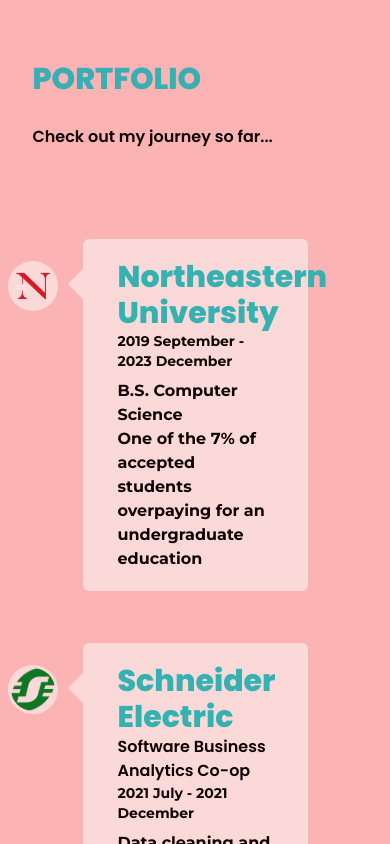
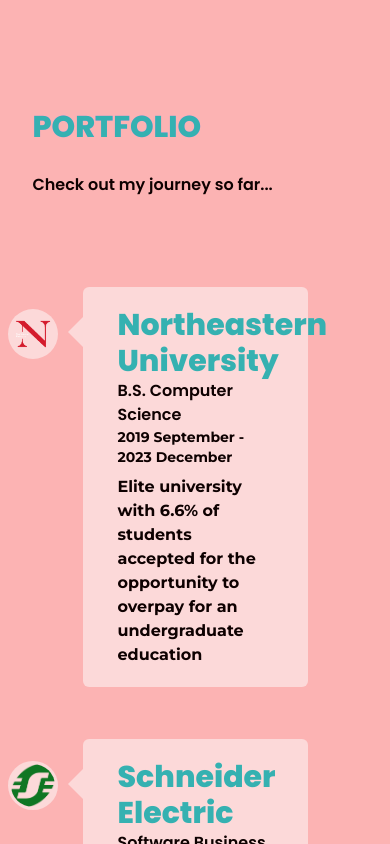
Before and after one commit to bobbyslug/bobbyslug.github.io, a React (Vite) app: page / in a window 390 px wide. Shown: the part 1156-2000 px from the top of the page. Built offline with nearby package versions, Linux system fonts and the light colour scheme.

Commit message:
update portfolio section descriptions

```diff
--- a/src/index.css
+++ b/src/index.css
@@ -417,51 +417,51 @@
 
 @media screen and (max-width: 2000px) {
   .animation-container {
-    height: 84%;
+    height: 88%;
   }
 }
 
 @media screen and (max-width: 1850px) {
   .animation-container {
-    height: 84%;
+    height: 88%;
   }
 }
 
 @media screen and (max-width: 1830px) {
   .animation-container {
-    height: 83%;
+    height: 87%;
   }
 }
 
-@media screen and (max-width: 1250px) {
+/* @media screen and (max-width: 1250px) {
   .animation-container {
-    height: 83%;
+    height: 87%;
   }
-}
+} */
 
 @media screen and (max-width: 1150px) {
   .animation-container {
-    height: 82%;
+    height: 90%;
   }
 }
 
 
 @media screen and (max-width: 900px) {
   .animation-container {
-    height: 83%;
+    height: 87%;
   }
 }
 
 @media screen and (max-width: 730px) {
   .animation-container {
     left: 0;
-    height: 83%;
+    height: 87%;
   }
 }
 
 @media screen and (max-width: 570px) {
   .animation-container {
-    height: 82%;
+    height: 86%;
   }
 }
 
--- a/src/scenes/about/index.tsx
+++ b/src/scenes/about/index.tsx
@@ -83,7 +83,7 @@
         <div className={'about-img grayson'} id="grayson"></div>
       </div> */}
       <MotionDiv
-        className="mx-auto flex w-3/6 flex-col gap-8 mt-12"
+        className="mx-auto flex w-3/6 flex-col gap-8 mt-24"
         setSelectedPage={setSelectedPage}
         selectedPage={SelectedPage.About}
       >
@@ -102,8 +102,9 @@
           selectedPage={SelectedPage.About}
           delay={0.2}
         >
-          I'm usually working on projects that serve my specific and personal quality-of-life needs and curiosities.
-          In my spare time I love playing music, taking photographs, and being a cat dad.
+          While there isn't much to see yet, my page is a constant work in progress so check back in soon, and contact me to say hi! I welcome any and all words of affirmation regarding the small UI delights that I may or may not have pulled all-nighters for.
+          In my spare time I play guitar, take photos, and rescue the mouse wand toy from my tiny friend, Grayson.
+          <br/>
           This website was built from scratch using React Typescript,
           Tailwind, and Framer Motion, and deployed with Cloudflare.
         </MotionDiv>
--- a/src/scenes/navbar/index.tsx
+++ b/src/scenes/navbar/index.tsx
@@ -61,13 +61,13 @@
                     theme={theme}
                   />
                   <Link
-                    page="About"
+                    page="Portfolio"
                     selectedPage={selectedPage}
                     setSelectedPage={setSelectedPage}
                     theme={theme}
                   />
                   <Link
-                    page="Portfolio"
+                    page="About"
                     selectedPage={selectedPage}
                     setSelectedPage={setSelectedPage}
                     theme={theme}
--- a/src/scenes/portfolio/index.tsx
+++ b/src/scenes/portfolio/index.tsx
@@ -25,7 +25,7 @@
       className={`${dark} secondary mx-auto justify-center py-36 transition duration-500`}
     >
       <MotionDiv
-        className="mx-auto flex w-5/6 flex-col justify-center gap-8"
+        className="mx-auto flex w-5/6 flex-col justify-center gap-8 mt-12"
         setSelectedPage={setSelectedPage}
         selectedPage={SelectedPage.Portfolio}
       >
@@ -56,7 +56,7 @@
         <div className={`${dark} animation-container -ml-1 mt-16 h-5/6`}>
           <span
             id="timeline-scroll"
-            style={{ transform: `translateY(${completion * 1.9 - 140}%)` }}
+            style={{ transform: `translateY(${completion * 2.2 - 160}%)` }}
             className={`${dark} left-4/9 absolute h-full w-2 transition duration-300`}
           />
         </div>
@@ -71,12 +71,11 @@
           <Card
             theme={theme}
             title="Northeastern University"
-            role=""
+            role="B.S. Computer Science"
             years="2019 September - 2023 December"
           >
             <p>
-              B.S. Computer Science <br />
-              One of the 7% of accepted students overpaying for an undergraduate
+              Elite university with 6.6% of students accepted for the opportunity to overpay for an undergraduate
               education
             </p>
           </Card>
@@ -115,7 +114,7 @@
             years="2022 July - 2022 December"
           >
             <p>
-              Worked on Care Manager dashboard with the Staff Experience team.
+              Far and away my most meaningful work experience. I never got to meet most of the team in person, and I often wonder how they are doing.
             </p>
           </Card>
           <span className={`${dark} left-arrow`} />
@@ -134,7 +133,7 @@
             role="Software Developer"
             years="2023 August - 2023 December"
           >
-            <p>Built Green Infrastructure web app for the City of Boston.</p>
+            <p>Built the Green Infrastructure web app for the City of Boston. I loved getting to work with new developers and flexing my comprehensive understanding of git pull.</p>
           </Card>
           <span className={`${dark} right-arrow`} />
         </div>
```
